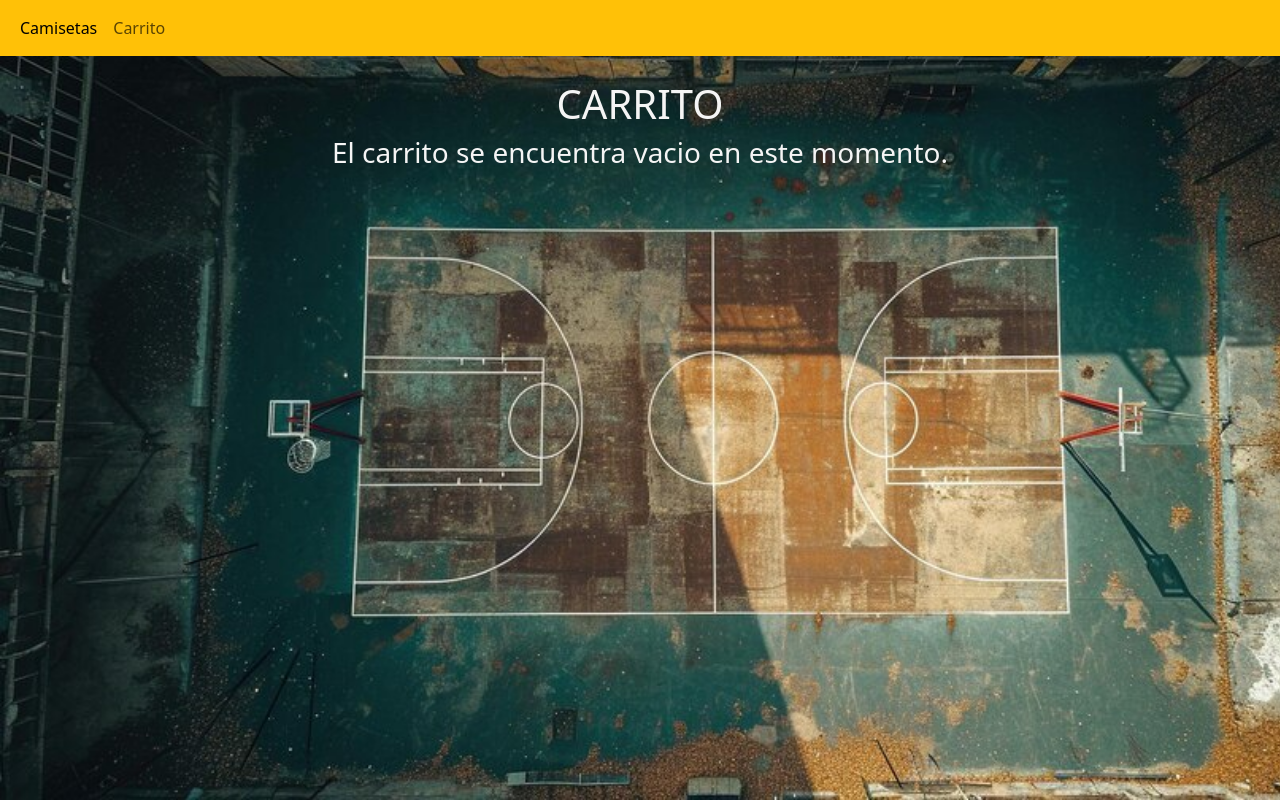
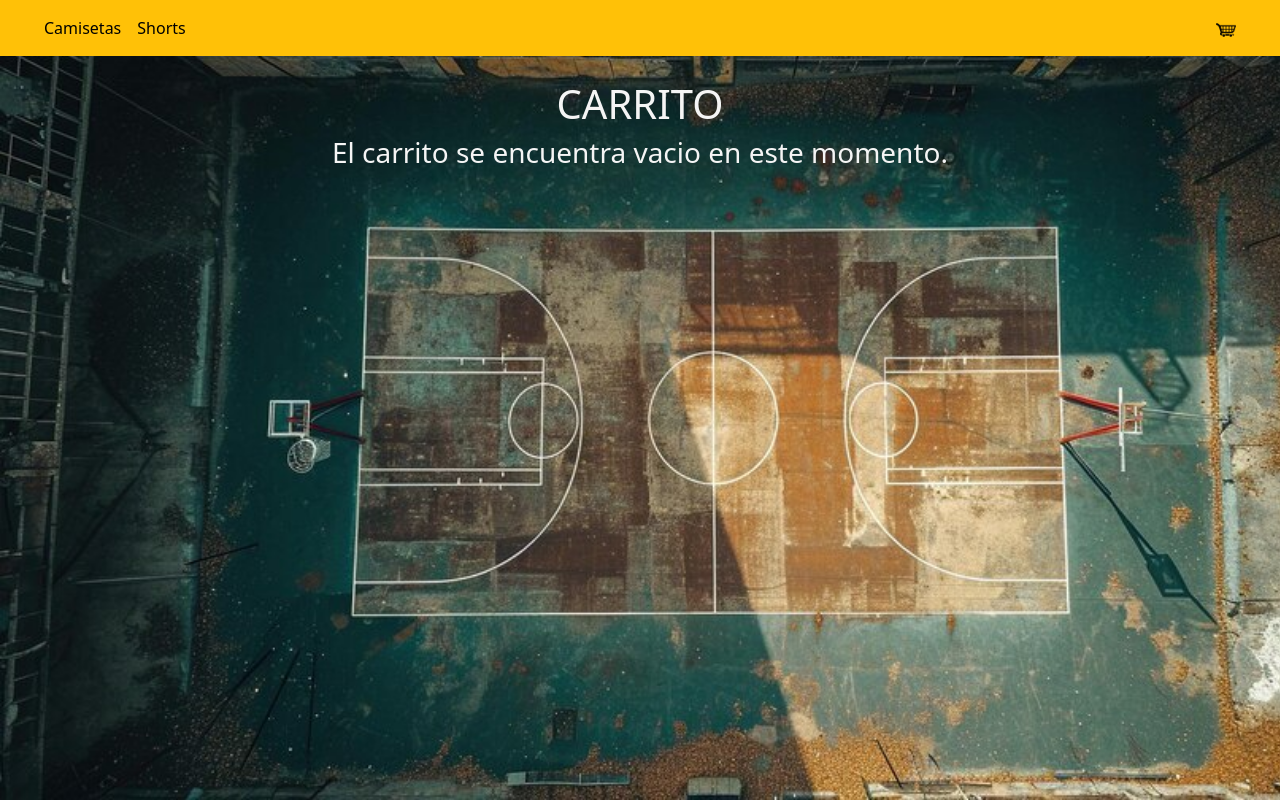
Before and after one commit to ulicortes/tienda, an Angular app: page /carrito in a window 1280 px wide. Built offline with nearby package versions, Linux system fonts and the light colour scheme.

Commit message:
Carrito agregado al navbar, input creado y un par de detalles css.

```diff
--- a/src/app/app.component.html
+++ b/src/app/app.component.html
@@ -1,13 +1,18 @@
-<nav class="navbar navbar-expand-lg bg-warning" data-bs-theme="light">
+<nav class="navbar navbar-expand-lg bg-warning px-4" data-bs-theme="light.">
   <div class="container-fluid">
     <div class="collapse navbar-collapse" id="navbarNav">
-      <ul class="navbar-nav">
-        <li class="nav-item">
-          <a class="nav-link active" aria-current="page" [routerLink]="['/']">Camisetas</a>
-        </li>
+      <ul class="navbar-nav w-100 d-flex flex-row justify-content-between">
+        <div class="d-flex flex-row">
+          <li class="nav-item">
+            <a class="nav-link active" aria-current="page" [routerLink]="['/']">Camisetas</a>
+          </li>
+          <li class="nav-item">
+            <a class="nav-link active" aria-current="page" [routerLink]="['/']">Shorts</a>
+          </li>
+        </div>
         <li class="nav-item">
           <a class="nav-link" [routerLink]="['/carrito']">
-            Carrito
+            <img src="../assets/carrito.png" class="carro" alt="carrito" width="20">
             @if (cant > 0) { {{cant}}}
           </a>
         </li>
--- a/src/app/app.component.scss
+++ b/src/app/app.component.scss
@@ -4,12 +4,16 @@ nav {
     top: 0;
     overflow: hidden;
     z-index: 1;
+    color: black
 }
 .contenedor {
-    // padding-top: 5rem;
-    // background-color: red;
     background-image: url('../assets/background2.jpeg');
     background-repeat:no-repeat;
     background-attachment: fixed;
     background-size: cover;
 }
+.carro {
+    padding: 0;
+    margin-bottom: 0;
+    top: 0;
+}
--- a/src/app/componentes/carrito/carrito.component.scss
+++ b/src/app/componentes/carrito/carrito.component.scss
@@ -5,6 +5,8 @@
     text-align: center;
     color: whitesmoke;
     justify-content: center;
+    position: inherit;
+    top: 0;
 }
 
 .carrito_elem {
--- a/src/app/componentes/detalle-elemento/detalle-elemento.component.html
+++ b/src/app/componentes/detalle-elemento/detalle-elemento.component.html
@@ -1,25 +1,17 @@
-<!-- <div style="display: flex; flex-direction: row; margin: 0 auto 0 auto"> -->
-
 <div>
     <div class="card. mb-3" style="text-align: center;">
         <h2 class="card-title">Camiseta de {{elemento.nombre}}</h2>
         <h4 class="card-text">${{elemento.precio}}</h4>
-            <div class="card-body" >
+        <div class="card-body">
             <div style="width: 50%; margin: auto;">
                 <img [src]="elemento.imagen" class="card-img-top" [alt]="elemento.nombre">
-
             </div>
             <h4 class="card-text">Disponibles: {{elemento.cant_disponible}}</h4>
             @if (elemento.cant_disponible > 0) {
-                <button class="btn btn-primary m-2" (click)="disminuir(elemento)">-</button>
-                <input type="number" style="width: 30%; text-align: center;" [(ngModel)]="elemento.cant_a_comprar">
-                <button class="btn btn-primary m-2" (click)="aumentar(elemento)">+</button>
-                <button class="btn btn-info m-2" (click)="agregarAlCarrito(elemento)">Agregar</button>
+            <app-input-cantidad [elemento]="elemento"></app-input-cantidad>
             } @else {
             <p class="bg-warning">No hay camisetas disponibles en este momento</p>
             }
         </div>
     </div>
 </div>
-<!-- <app-carrito></app-carrito> -->
-<!-- </div> -->
--- a/src/app/componentes/detalle-elemento/detalle-elemento.component.ts
+++ b/src/app/componentes/detalle-elemento/detalle-elemento.component.ts
@@ -11,33 +11,8 @@ import { ListaElementosComponent } from '../lista-elementos/lista-elementos.comp
   styleUrl: './detalle-elemento.component.scss'
 })
 export class DetalleElementoComponent {
-  id: number;
-  carro: Elemento[] = [];
 
   @Input()
   elemento: Elemento;
 
-  constructor(private carrito: ServicioCarritoService, private route: ActivatedRoute, private apiElementos: ElementosService) {
-    carrito.carrito.subscribe((observable) => this.carro = observable);
-  }
-
-  // ngOnInit(): void {
-  //   this.id = parseInt(this.route.snapshot.paramMap.get('id')!)-1;
-  //   this.apiElementos.listaCompleta().subscribe(elem => this.elemento = elem[this.id]);
-  // }
-
-  aumentar(e: Elemento) {
-    if (e.cant_a_comprar < e.cant_disponible) e.cant_a_comprar++;
-  }
-  disminuir(e: Elemento) {
-    if (e.cant_a_comprar > 0) e.cant_a_comprar--;
-  }
-
-  agregarAlCarrito(elemento: Elemento): void {
-    if(elemento.cant_a_comprar <= elemento.cant_disponible) {
-      this.carrito.agregar(elemento);
-      elemento.cant_disponible -= elemento.cant_a_comprar;
-      elemento.cant_a_comprar = 0;
-    }
-  }
 }
--- a/src/app/componentes/input-cantidad/input-cantidad.component.html
+++ b/src/app/componentes/input-cantidad/input-cantidad.component.html
@@ -1 +1,4 @@
-<p>input-cantidad works!</p>
+<button class="btn btn-primary m-2" (click)="disminuir(elemento)">-</button>
+<input type="number" style="width: 30%; text-align: center;" [(ngModel)]="elemento.cant_a_comprar">
+<button class="btn btn-primary m-2" (click)="aumentar(elemento)">+</button>
+<button class="btn btn-info m-2" (click)="agregarAlCarrito(elemento)">Agregar</button>
--- a/src/app/componentes/input-cantidad/input-cantidad.component.ts
+++ b/src/app/componentes/input-cantidad/input-cantidad.component.ts
@@ -1,4 +1,7 @@
-import { Component } from '@angular/core';
+import { Component, Input } from '@angular/core';
+import { Observable } from 'rxjs';
+import { Elemento } from '../../interfaces/elemento';
+import { ServicioCarritoService } from '../../servicios/carrito.service';
 
 @Component({
   selector: 'app-input-cantidad',
@@ -6,5 +9,27 @@ import { Component } from '@angular/core';
   styleUrl: './input-cantidad.component.scss'
 })
 export class InputCantidadComponent {
+  carro: Elemento[] = [];
 
+  @Input()
+  elemento: Elemento;
+
+  constructor(private carrito: ServicioCarritoService) {
+    carrito.carrito.subscribe((observable) => this.carro = observable);
+  }
+
+  aumentar(e: Elemento) {
+    if (e.cant_a_comprar < e.cant_disponible) e.cant_a_comprar++;
+  }
+  disminuir(e: Elemento) {
+    if (e.cant_a_comprar > 0) e.cant_a_comprar--;
+  }
+
+  agregarAlCarrito(elemento: Elemento): void {
+    if(elemento.cant_a_comprar <= elemento.cant_disponible) {
+      this.carrito.agregar(elemento);
+      elemento.cant_disponible -= elemento.cant_a_comprar;
+      elemento.cant_a_comprar = 0;
+    }
+  }
 }
--- a/src/app/componentes/lista-elementos/lista-elementos.component.html
+++ b/src/app/componentes/lista-elementos/lista-elementos.component.html
@@ -1,6 +1,6 @@
-<div>
+<div class="lista_contenedor">
     <h1 id="titulo">Bienvenido al sitio de venta de camisetas NBA</h1>
-    <div class="lista_contenedor">
+    <div class="lista_camisetas">
         <div class="d-flex flex-row flex-wrap justify-content-around">
             @for (e of elementos; track $index) {
             <div>
@@ -10,12 +10,12 @@
                         <h5 class="card-title">{{e.nombre}}</h5>
                         <p class="card-text">${{e.precio}}</p>
                         @if (e.cant_disponible > 0) {
-                            <button type="button" class="btn btn-success" data-bs-toggle="modal"
+                        <button type="button" class="btn btn-success" data-bs-toggle="modal"
                             data-bs-target="#staticBackdrop" (click)="habilitarDetalle(e.id)">
-                            Ver producto
+                            Ver Detalle
                         </button>
                         } @else {
-                            <p class="bg-danger" style="text-align: center; padding: 0; color: white;">Sin stock</p>
+                        <p class="bg-danger" style="text-align: center; padding: 0; color: white;">Sin stock</p>
                         }
                     </div>
                 </div>
@@ -41,7 +41,5 @@
             </div>
 
         </div>
-
-
     </div>
 </div>
--- a/src/app/componentes/lista-elementos/lista-elementos.component.scss
+++ b/src/app/componentes/lista-elementos/lista-elementos.component.scss
@@ -1,5 +1,7 @@
-
-.lista_contenedor{
+.lista_contenedor {
+    padding-top: 5rem;
+}
+.lista_camisetas{
     margin-top: 3rem;
     display: flex;
     flex-direction: row;
@@ -7,6 +9,9 @@
 .tarjeta {
     box-shadow: 10px 10px 20px 20px rgba(0, 0, 0, 0.671);
 }
+.tarjeta:hover {
+    box-shadow: 10px 10px 20px 20px rgba(230, 142, 12, 0.856);
+}
 #titulo {
     text-align: center;
     color: whitesmoke;
```
Also changed, not shown: src/assets/carrito.png (added). Lines whose indentation alone changed are shown as unchanged.
